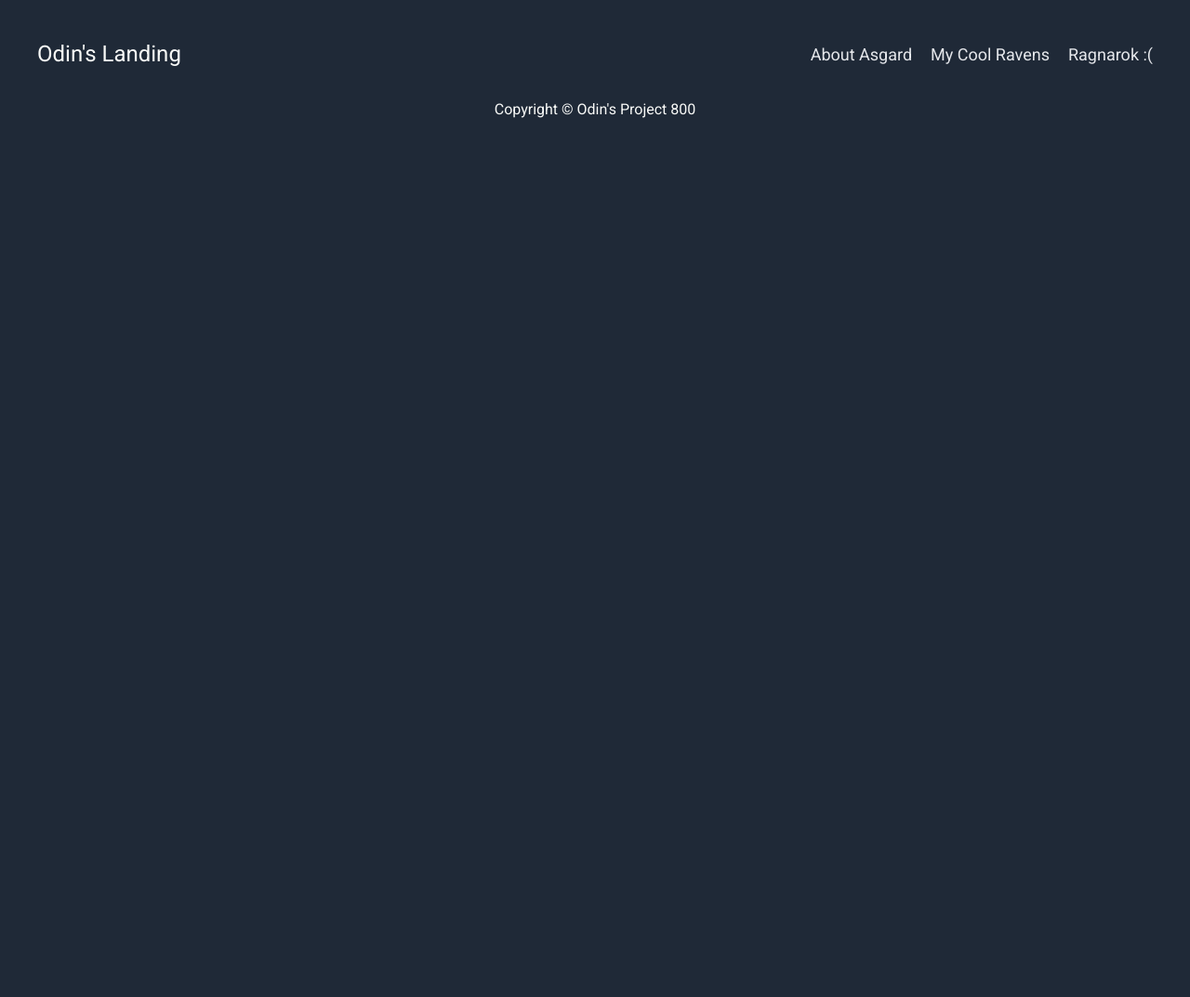
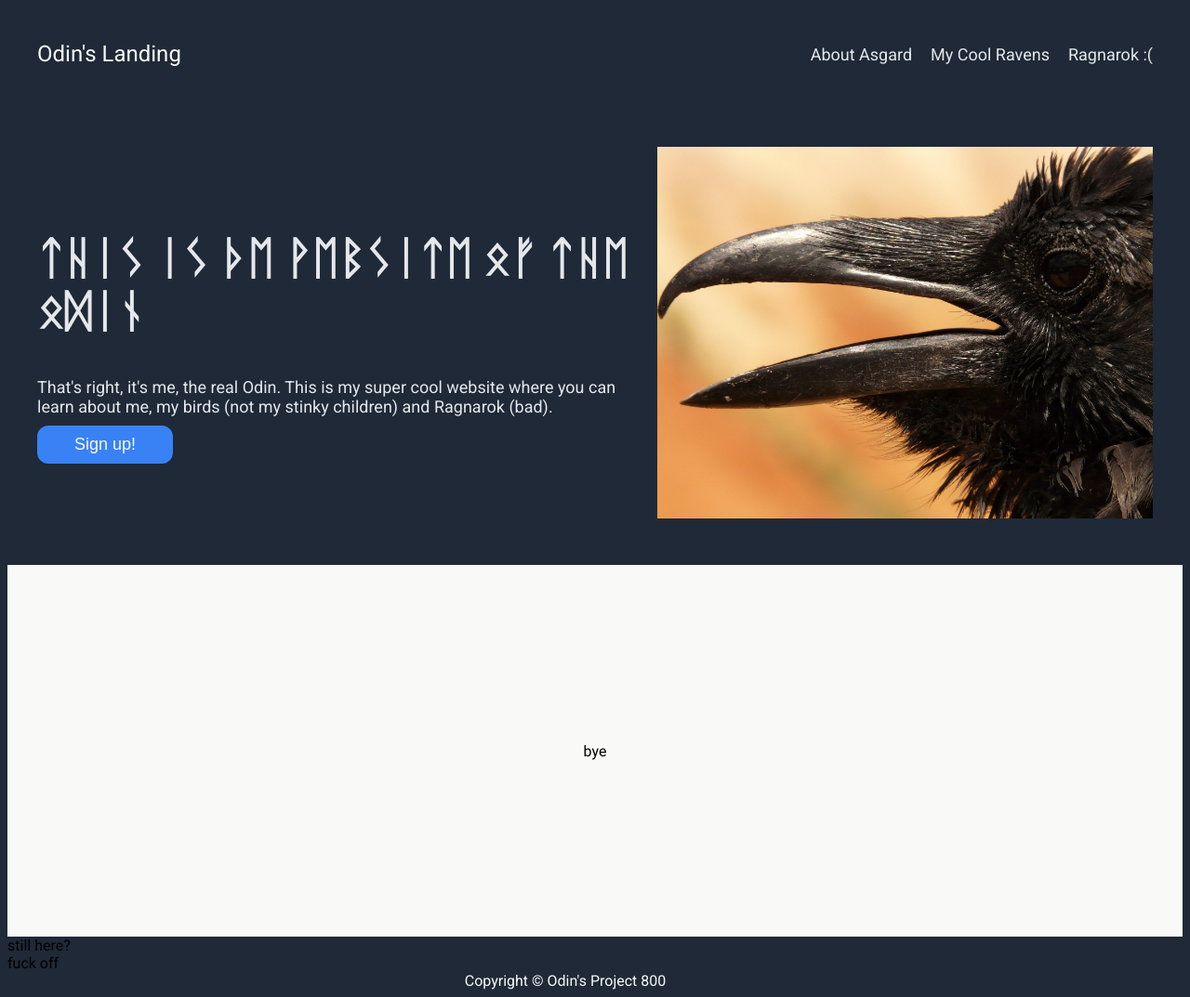
Before and after one commit to DanielDowling999/Odin-Landing, a plain HTML site: page index.html in a window 1280 px wide. Shown: the whole page at 93% size. Before the commit the page ends 800 px from the top, so only its background shows below. Drawn offline with Linux system fonts and the light colour scheme.

Commit message:
Completed picture section. Will complete tomorrow

```diff
--- a/index.html
+++ b/index.html
@@ -23,14 +23,23 @@
         </div>
     </div>
 
-    <div class="body">
-        <div class="section">
+    <div class="section-color">
+        <div class="section-box">
+            <div class="section">
+                <h1>ᛏᚺᛁᛊ ᛁᛊ ᚦᛖ ᚹᛖᛒᛊᛁᛏᛖ ᛟᚠ ᛏᚺᛖ ᛟᛞᛁᚾ</h1>
+                That's right, it's me, the real Odin. This is my super cool website where you can learn about me, my birds (not my stinky children) and Ragnarok (bad).
+                <button>Sign up!</button>
+
+            </div>
+            <img src="images/crow.jpg">
 
         </div>
-        <div class="info"></div>
-        <div class="quote"></div>
-        <div class="sign-up"></div>
+
+
     </div>
+    <div class="info-box">bye</div>
+    <div class="quote-box">still here?</div>
+    <div class="sign-up-box">fuck off</div>
     <div class="footer">
         Copyright © Odin's Project 800
     </div>
--- a/style.css
+++ b/style.css
@@ -1,10 +1,11 @@
+* {
+    box-sizing: border-box;
+}
 body {
-    box-sizing: border-box;
     display:flex;
     flex-direction:column;
     font-family:'Roboto', serif;
     background-color: #1F2937;
-    align-items: center;
 }
 
 .header {
@@ -51,6 +52,76 @@ a {
 
 }
 
+.section-color{
+    height:500px;
+    display:flex;
+    align-items:center;
+    justify-content: center;
+
+}
+
+.section-box{
+    display:flex;
+    width:1200px;
+
+}
+
+.section {
+    /*background-color: #F9FAF8;*/
+    height:400px;
+    display:flex;
+    flex-direction:column;
+    color:#E5E7EB;
+    gap:10px;
+    padding-right:10px;
+    font-size: 18px;
+    justify-content: center;
+}
+
+button{
+    border-radius:12px;
+    padding: 10px 40px;
+    background-color: #3882F6;
+    color:#F9FAF8;
+    border:none;
+    font-size: 18px;
+    font-weight:200;
+}
+.section button{
+    align-self:flex-start;
+}
+img{
+    height:400px
+}
+h1 {
+   font-size: 48px;
+   font-weight:900;
+}
+.info-box {
+    display:flex;
+    align-items: center;
+    justify-content: center;
+    background-color: #F9FAF8;
+    height:400px;
+    /**width:2000px;*/
+}
+
+h2{
+
+}
+.quote {
+
+    background-color: #F9FAF8;
+    height:400px;
+    /**width:2000px;*/
+}
+.sign-up {
+
+    background-color: #F9FAF8;
+    height:400px;
+    /**width:2000px;*/
+}
+
 .footer {
     width:1200px;
     display:flex;
```
Also changed, not shown: images/crow.jpg (added), 1 other file.
